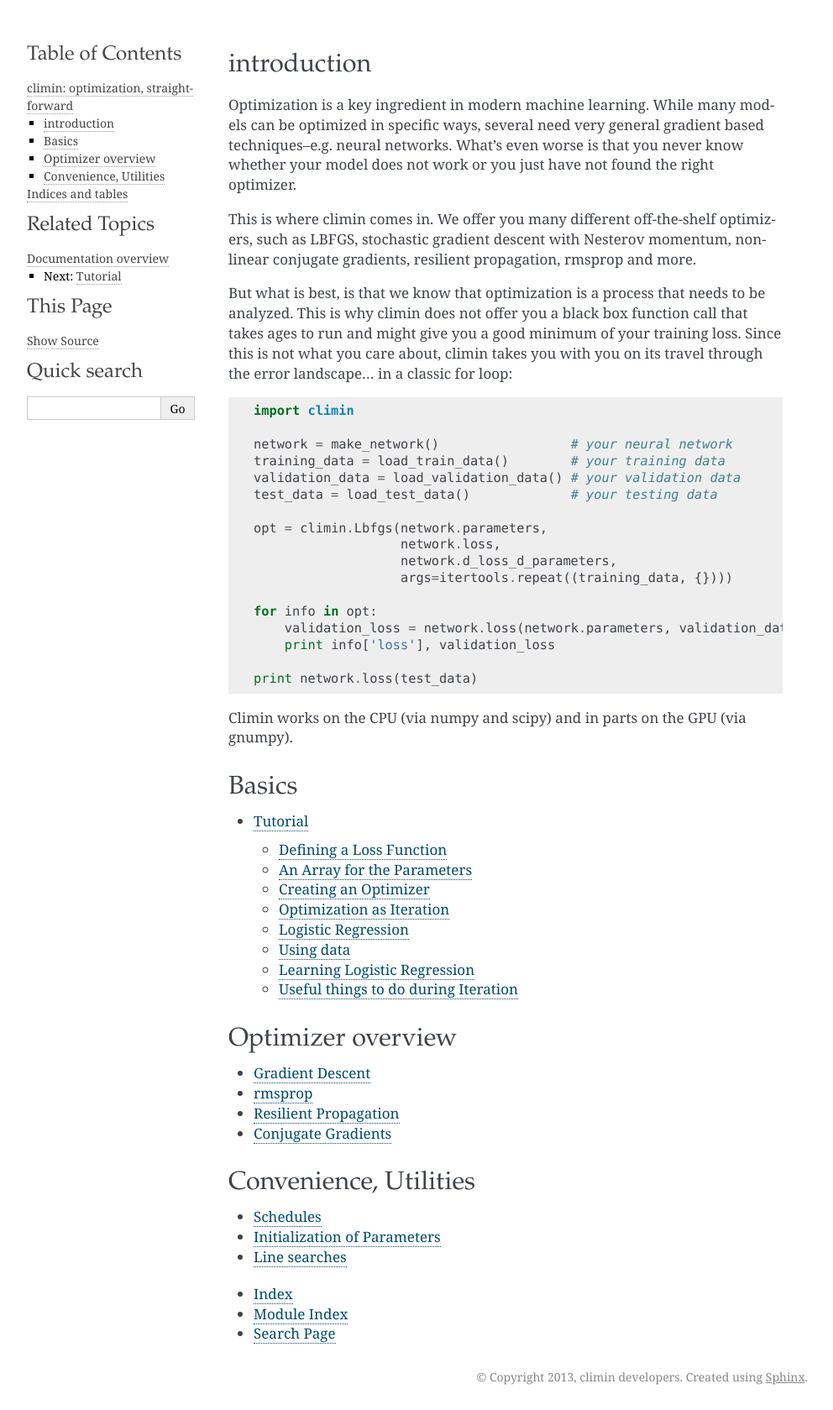
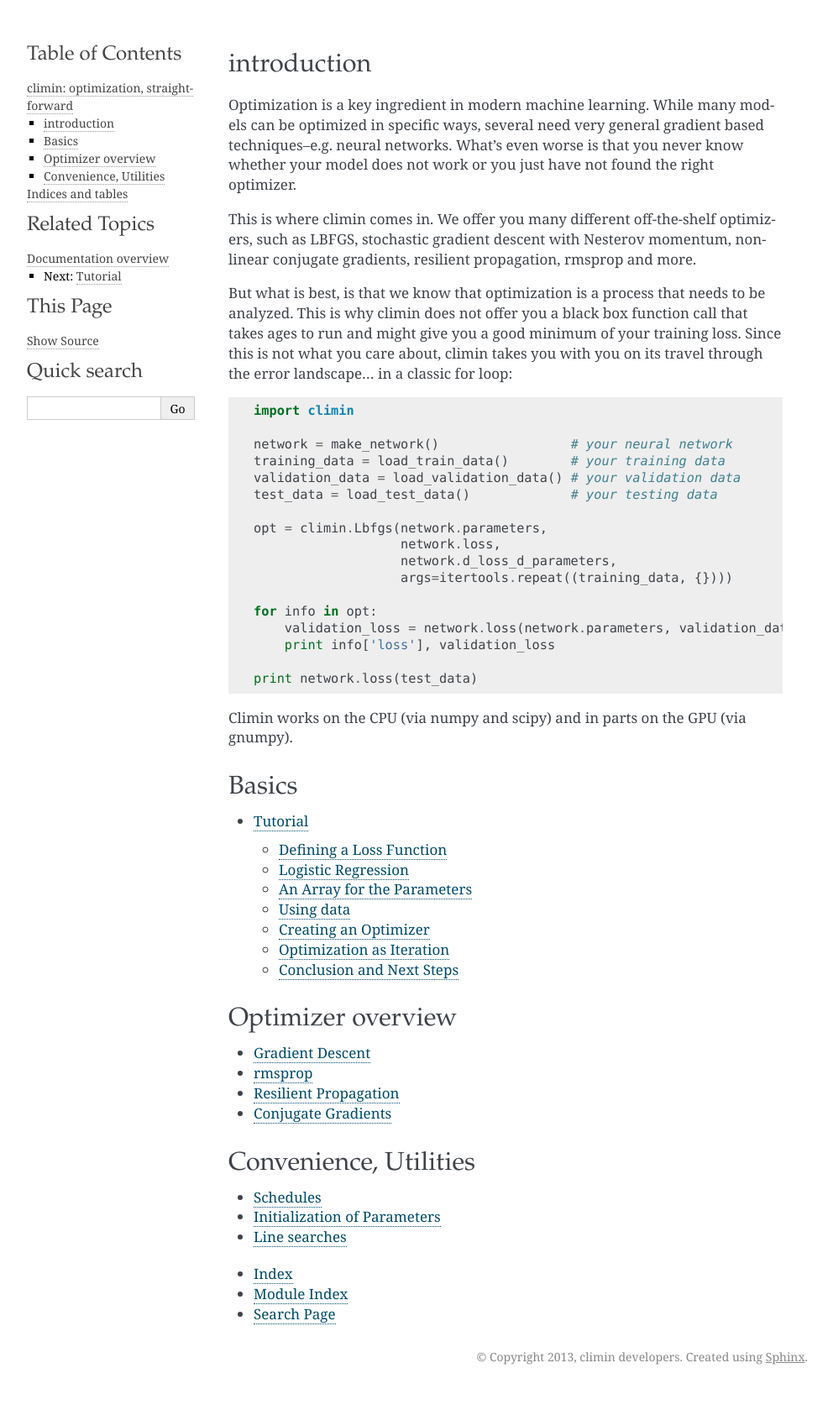
Before and after one commit to BRML/climin, a Sphinx documentation site: the page built from docs/source/index.rst, in a window 1280 px wide. Shown: the whole page at 84% size, without its empty margins (148-1140 px from the left). Built offline with Sphinx 7.4.7, drawn with Linux system fonts in a browser that asks for light colours; formulas are drawn with MathJax 3; after the commit the page ends 1655 px from its top, so only the background shows below that; some of the changed lines change nothing that is shown.

Commit message:
fine tuned tutorial

```diff
--- a/docs/source/tutorial.rst
+++ b/docs/source/tutorial.rst
@@ -2,13 +2,13 @@
 ========
 
 In the following we will explain the basic features of climin with a simple
-example. For that we will first use a simple quadratic polynomial and then
-multinomial logistic regression, which suffices to show much of climin's
-functionality.
+example. For that we will first use a multinomial logistic regression, which
+suffices to show much of climin's functionality.
 
 Although we will use numpy in this example, we have spent quite some effort to
 make most optimizers work with gnumpy as well. This makes the use of GPUs
-possible.
+possible. Check the reference documentation for specific optimizers whether
+the usage of GPU is supported.
 
 
 Defining a Loss Function
@@ -21,85 +21,15 @@
 also be talking about loss functions.
 
 A loss function in climin follows a simple protocol: a callable (e.g. a
-function) which takes a numpy array with a single dimension as input and
+function) which takes an array with a single dimension as input and
 returns a scalar. An example would be a simple polynomial of degree 2::
 
   def loss(x):
       return (x ** 2).sum()
 
-For derivative free optimizers, this is actually enough. Yet, gradient-based
-optimization is powerful and one often uses the directional information as well.
-We will thus also define the derivative of that quadratic::
-
-    def loss_wrt_x(x):
-        return 2 * x
-
-The simplest optimizer in climin is plain gradient descent. Let's use that to
-find a minimum of our loss.
-
-
-An Array for the Parameters
----------------------------
-
-First we will need to allocate a region of memory where our parameters live.
-Climin will work inplace most of the time to let the user control as
-much as possible. First we import numpy for that and create an empty array for
-our solution::
-
-    >>> import numpy as np
-    >>> wrt = np.empty(1)
-    >>> wrt[0] = 2
-
-where the ``1`` refers to the dimensionality of our problem. We also start the
-optimization at the value ``2`` for no particular reason apart that it is not
-too close and not too far from the minimizer.
-
-
-Creating an Optimizer
----------------------
-
-We then import climin and initialize our first optimizer, a ``GradientDescent``
-object::
-
-    >>> import climin
-    >>> opt = climin.GradientDescent(wrt, loss_wrt_x)
-
-We created a new object called ``opt``. For initialization, we passed it two
-parameters. For all optimizers, the first parameter is `always` the parameter
-array. This one will be worked upon in place and will always contain the
-latest parameters found.
-
-Another point is that we only supply the derivative to the optimizer. The reason
-is that plain gradient descent does not need to know the loss, it just moves
-along the gradient.
-
-
-Optimization as Iteration
--------------------------
-
-Many optimization algorithms are iterative. To transfer this metaphor into
-programming code, optimization with climin is as simple as iterating over
-our optimizer object::
-
-    >>> for i in opt:   # Infinite loop!
-    ...   pass
-
-This will result in an infinite loop. Climin does not handle stopping from
-within optimizer objects; instead, you will have to do it manually. Let's
-iterate for a fixed number of iterations, say 100:
-
-    >>> counter = 0
-    >>> for i in opt:
-    ...   counter += 1
-    ...   if counter >= 100:
-    ...     break
-
-We can now look at our variable what the solution is::
-
-    >>> x
-    ... array([  3.25925756e-10])
-
-Pretty close to the optimum!
+In machine learning, this will mostly be the parameters of our model.
+Additionally, we will often have further arguments to the loss, the most
+important being the data that our model works on.
 
 
 Logistic Regression
@@ -107,8 +37,16 @@
 
 Optimizing a scalar quadratic with an iterative technique is all nice, but
 we want to do more complicated things. We will thus move on to use logistic
-regression. First we need a function to extract the weight matrix and bias
-values from a flat numpy array::
+regression.
+
+In climin, the parameter vector will always be one dimensional. Your loss
+function will have to unpack that vector into the various parameters of
+different shapes. While this might seem tedious at first, it makes some
+calculations much easier and also more efficient.
+
+Logistic regression has commonly two different parameter sets, the
+weight matrix (or coefficients) and the bias (or intercept). To unpack
+the parameters we define the following function::
 
     import numpy as np
 
@@ -117,7 +55,7 @@
         b = pars[n_inpt * n_output:].reshape((1, n_output))
         return w, b
 
-Given some input We can then do predictions with the following function::
+Given some input We can then make predictions with the following function::
 
     def predict(parameters, inpt):
         w, b = unpack_parameters(parameters)
@@ -125,13 +63,18 @@
         softmaxed = np.exp(before_softmax - before_softmax.max(axis=1)[:, np.newaxis])
         return softmaxed / softmaxed.sum(axis=1)[:, np.newaxis]
 
-For optimization, we are interested in the loss and the gradient of that loss
-with respect to the parameters::
+For multiclass classification, we use the cross entropy loss::
 
-    def f_loss(parameters, inpt, targets):
+    def loss(parameters, inpt, targets):
         predictions = predict(parameters, inpt)
         loss = -np.log(predictions) * targets
         return loss.sum(axis=1).mean()
+
+Gradient-based optimization requires not only the loss but also the
+first derivative with respect to the parameters.
+That gradient function has to return the gradients aligned with the parameters,
+which is why we concatenate them into a big array after we flattened out the
+weight matrix::
 
     def f_d_loss_wrt_pars(parameters, inpt, targets):
         p = predict(parameters, inpt)
@@ -140,20 +83,43 @@
         return np.concatenate([g_w.flatten(), g_b])
 
 Although this implementation can be optimized with no doubt, it suffices for this
-documentation.
+tutorial.
+
+
+An Array for the Parameters
+---------------------------
+
+First we will need to allocate a region of memory where our parameters live.
+Climin tries to allocate as little additional memory as possible and will thus
+work inplace most of the time. After each optimization iteration, the current
+solution will always be in the array we created. This lets the user control as
+much as possible. We create an empty array for our solution::
+
+    wrt = np.empty(7850)
+
+where the ``7850`` refers to the dimensionality of our problem. We picked this
+number because we will be tackling the MNIST data set. It makes sense to
+initialize the parameters randomly (depending on the problem), even though the
+convexity of logistic regressions guarantees that we will always find the
+minimum. Climin offers convenience functions in its ``initialize`` module::
+
+    import climin.initialize
+    climin.initialize.randomize_normal(wrt, 0, 1)
+
+This will populated the parameters with values drawn from
+:math:`\mathcal{N}(0, 1)`.
 
 
 Using data
 ----------
 
-So far we have optimized a function that did not work on any data. Yet, this
-is always the case in machine learning, which is why we will show how to
-incorporate it now.
+Now that we have set up our model and loss and initialized the parameters,
+we need to manage the data.
 
 In climin, we will always look at streams of data. Even if we do batch
 learning, the recommended way of doing so is a repeating stream of the same
 data. How does that stream look? In Python, we have a convenient data structure
-which is the iterator. It can be thought of as an infinite lazy list.
+which is the iterator. It can be thought of as a lazy list of infinite length.
 
 The climin API expects that the loss function (and the gradient function) will
 accept the parameter array as the first argument. All further arguments can be
@@ -163,8 +129,8 @@
 ``f(parameters, *a, **kw)`` and ``fprime(parameters, *a, *kw)`` in case of the
 derivative.
 
-In this example, we will be using the MNIST data set (surprise!), which can be
-downloaded from here http://www.iro.umontreal.ca/~lisa/deep/data/mnist/mnist.pkl.gz.
+We will be using the MNIST data set , which can be downloaded from
+`here http://www.iro.umontreal.ca/~lisa/deep/data/mnist/mnist.pkl.gz.`_.
 We will first load it and convert the target variables to a one-of-k representation,
 which is what our loss functions expect::
 
@@ -179,20 +145,10 @@
     VX, VZ = val_set
     TX, TZ = test_set
 
-    def one_hot(array, n_classes=None):
-        """Return one of k vectors for an array of class indices.
-
-        :param array: 1D array containing N integers from 0 to k-1.
-        :param classes: Amount of classes, k. If None, this will be inferred
-            from array (and might take longer).
-        :returns: A 2D array of shape (N, k).
-        """
-        if n_classes is None:
-            n_classes = len(set(array.tolist()))
-        n = array.shape[0]
-        arr = np.zeros((n, n_classes), dtype=np.float32)
-        arr[xrange(n), array] = 1.
-        return arr
+    def one_hot(arr):
+        result = np.zeros((arr.shape[0], 10))
+        result[xrange(n), array] = 1.
+        return result
 
     Z = one_hot(Z, 10)
     VZ = one_hot(VZ, 10)
@@ -203,55 +159,77 @@
     import itertools
     args = itertools.repeat(([X, Z], {}))
 
+This certainly seems like overkill for logistic regression. Yet, even this
+simple model can often be sped up by estimating the gradients on "mini
+batches". Going even further, you might want to have a continuous stream that
+is read from the network,  a data set that does not fit into RAM or which you
+want to transform on the fly. All these things can be elegantly implemented
+with iterators.
 
-Learning Logistic Regression
-----------------------------
 
-The MNIST data set has an input dimensionality of 784. Together with the 10
-possible classes, we get 7850 parameters in total::
+Creating an Optimizer
+---------------------
 
-    pars = np.random.normal(0, 0.1, 7850)
-
-Since the loss functions, the data and the parameter array are ready we can
-proceed to optimization. We will create a basic gradient descent optimizer::
+Now that we have set everything up, we are ready to create our first
+optimizer, a ``GradientDescent`` object::
 
     import climin
-    opt = climin.GradientDescent(parameters, f_d_loss_wrt_pars, steprate=0.1, momentum=.95, args=args)
+    opt = climin.GradientDescent(parameters, d_loss_wrt_pars, step_rate=0.1, momentum=.95, args=args)
 
-We want to stress that we do not actually need the loss ``f_loss``, because
-gradient descent does not care about the loss; it just follows the gradient.
+We created a new object called ``opt``. For initialization, we passed it
+several parameters:
 
-We run the optimizer and stop after 100 iterations::
+ - The parameters ``wrt``. This will *always* be the first argument to any
+   optimizer in climin.
+ - The derivative ``d_loss_wrt_pars``; we do not need ``loss`` itself for
+   gradient descent.
+ - A scalar to multiply the negative gradient with for the next search step,
+   ``step_rate``. This parameter is often referred to as learning rate in the
+   literature.
+ - A momentum term ``momentum`` to speed up learning.
+ - Our data stream ``args``.
 
-    print f_loss(paramters, VX, VZ)   # prints something like 2.49771627484
+The parameters ``wrt`` and ``args`` are consistent over optimizers. All others
+may vary wildly, according to what an optimizer expects.
 
+
+Optimization as Iteration
+-------------------------
+
+Many optimization algorithms are iterative and so are all in climin. To
+transfer this metaphor into programming code, optimization with climin is as
+simple as iterating over our optimizer object::
+
+    for i in opt:   # Infinite loop!
+        pass
+
+This will result in an infinite loop. Climin does not handle stopping from
+within optimizer objects; instead, you will have to do it manually, since you
+know it much better. Let's iterate for a fixed number of iterations, say 100::
+
+    print loss(paramters, VX, VZ)   # prints something like 2.49771627484
     for info in opt:
-        if info['n_iter'] == 100:
+        if info['n_iter'] >= 100:
             break
-
-    print f_loss(paramters, VX, VZ)   # prints something like 0.324243334583
+    print loss(paramters, VX, VZ)   # prints something like 0.324243334583
 
 When we iteratore over the optimizer, we iterate over dictionaries. Each
 of these contains various information about the current state of the
-optimizer. Here, we check the number of iterations that have already been
-performed.
+optimizer. The exact contents depend on the optimizer, but might contain
+the last step, gradient, etc. Here, we check the number of iterations that
+have already been performed.
 
 
-Useful things to do during Iteration
-------------------------------------
+Conclusion and Next Steps
+-------------------------
 
-What is the benefit of performing optimization as iteration? In machine
-learning, we are frequently interested in the results during optimization:
+This tutorial explained the basic functionality of climin. There is a lot
+more to explore to fully leverage the functionality of this library:
 
- - We rarely optimize a loss directly; instead, we optimize a proxy of our real
-   loss. In classification, our real loss is the number of examples classified
-   correctly of all possible examples; yet, we minimize the negative
-   log-likelihood in case of logistic regression on a subset of the real world,
-   the training data.
- - When optimizing, we not only want to monitor the training error, but also an
-   error on a validation set.
- - We want to stop optimization due to several heuristics: if the gradient is
-   zero, if the adaptable parameters don't change to much, early stopping,
-   time used for training, ...
+ - Different optimizers,
+ - Schedules of step rates and momentum for gradient descent,
+ - Specialized initializations,
+ - Advanced data streams,
+ - Criteria to check for convergence.
 
-We can implement all of these efficiently in the block of the for loop.
+We hope to hear from you!
```
